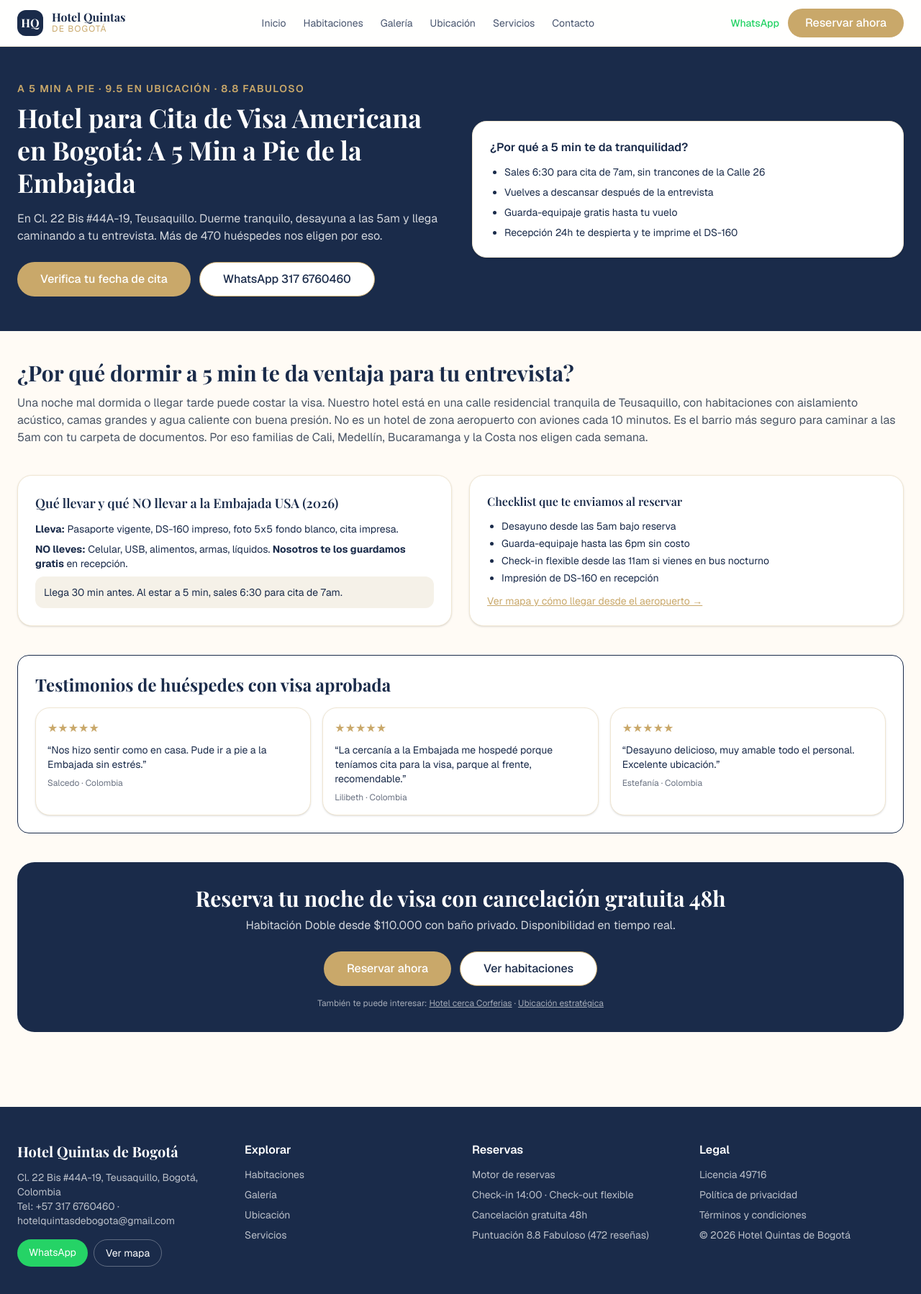
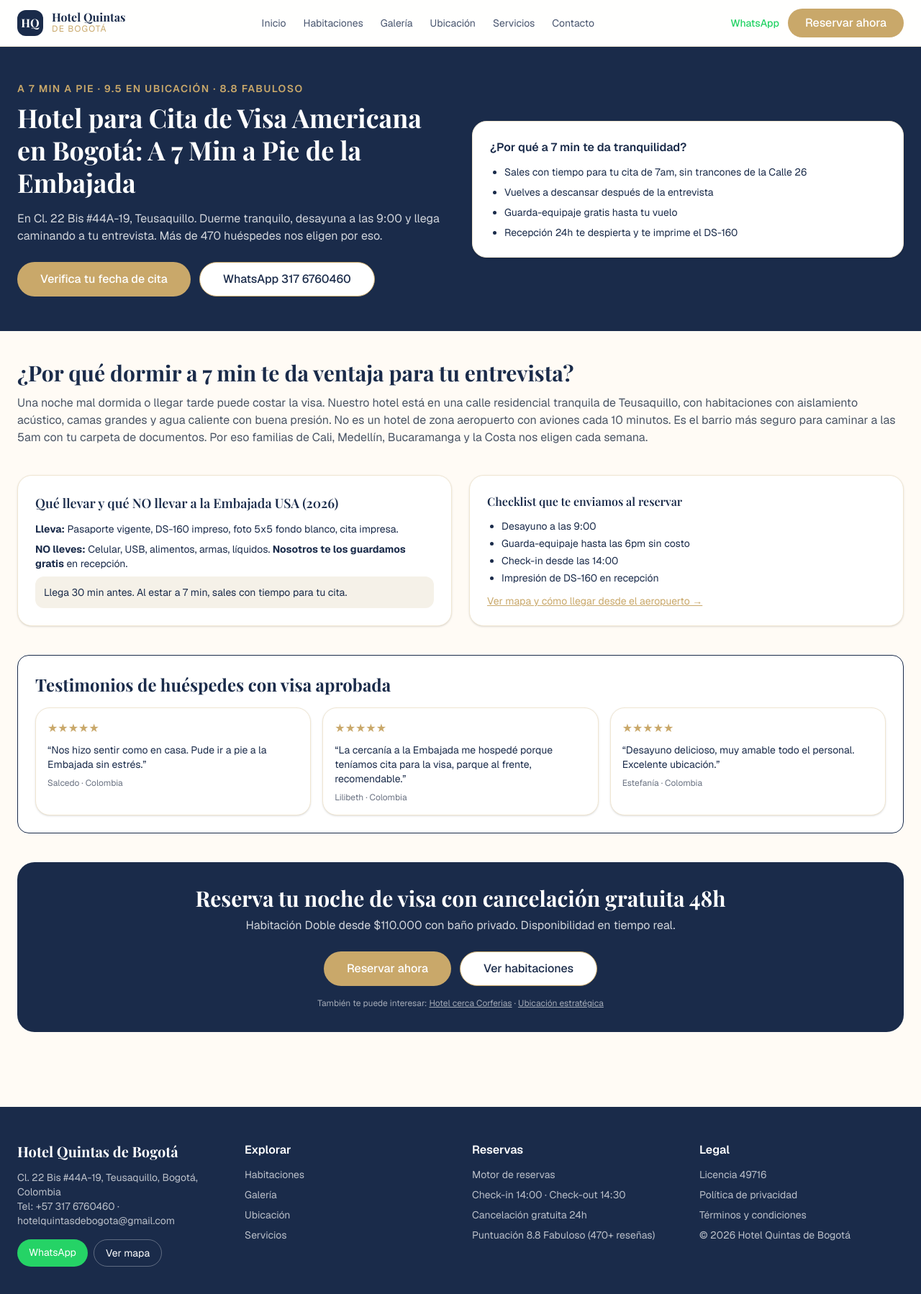
Before and after one commit to plagocorp-design/hotel-quintas-bogota, a Next.js app: page /hotel-cerca-embajada-americana-bogota in a window 1280 px wide. Shown: the top 1798 px of the page at 72% size. Built offline with nearby package versions, Linux system fonts and the light colour scheme; a web font is replaced by a local one.

Commit message:
fix: contenido real del dueño - 24h cancelación, check-out 14:30, desayuno 9:00, distancias 7 min, descuento efectivo -10%, metadata hotelquintasdebogota.com

```diff
--- a/prisma/seed.mjs
+++ b/prisma/seed.mjs
@@ -16,8 +16,8 @@ async function main() {
       phone: "+57 317 6760460",
       email: "hotelquintasdebogota@gmail.com",
       checkInTime: "14:00",
-      checkOutTime: "12:00",
-      cancellationPolicy: "Cancelación gratuita 48h antes. Después se cobra 1 noche.",
+      checkOutTime: "14:30",
+      cancellationPolicy: "Cancelación gratuita 24h antes. Después se cobra 1 noche.",
     },
   });
 
--- a/src/app/hotel-cerca-embajada-americana-bogota/page.tsx
+++ b/src/app/hotel-cerca-embajada-americana-bogota/page.tsx
@@ -7,13 +7,13 @@ import { Card } from "@/components/ui/card";
 import { hotel } from "@/lib/utils";
 
 export const metadata: Metadata = {
-  title: "Hotel Cerca Embajada Americana Bogotá - A 5 Min a Pie | Quintas",
-  description: "¿Cita para visa USA? Duerme a 5 min a pie de la Embajada. Hotel Quintas 9.5 en ubicación, desayuno 5am y tranquilidad. 470+ reseñas 8.8. ¡Reserva directa!",
+  title: "Hotel Cerca Embajada Americana Bogotá - A 7 Min a Pie | Quintas",
+  description: "¿Cita para visa USA? Duerme a 7 min a pie de la Embajada. Hotel Quintas 9.5 en ubicación, desayuno a las 9:00 y tranquilidad. 470+ reseñas 8.8. ¡Reserva directa!",
   keywords: ["hotel cerca embajada americana bogota","hotel para visa americana bogota","donde dormir cita embajada usa","hotel cerca embajada usa bogota"],
   alternates: { canonical: "https://hotelquintasdebogota.com/hotel-cerca-embajada-americana-bogota" },
   openGraph: {
-    title: "Hotel a 5 Min de la Embajada Americana - Hotel Quintas",
-    description: "A 400 metros de la Embajada USA. Desayuno 5am, guarda-equipaje y tranquilidad total. 8.8 Fabuloso.",
+    title: "Hotel a 7 Min de la Embajada Americana - Hotel Quintas",
+    description: "A 7 min a pie de la Embajada USA. Desayuno a las 9:00, guarda-equipaje y tranquilidad total. 8.8 Fabuloso.",
     type: "website",
   },
 };
@@ -23,9 +23,9 @@ export default function EmbajadaPage() {
     "@context": "https://schema.org",
     "@type": "FAQPage",
     mainEntity: [
-      { "@type": "Question", name: "¿A qué distancia está de la Embajada Americana?", acceptedAnswer: { "@type": "Answer", text: "A 400 metros, 5 minutos a pie de la entrada de la Embajada en la Carrera 45 con Calle 26. Puedes ir caminando sin taxi." } },
-      { "@type": "Question", name: "¿Dan desayuno antes de mi cita de las 7am?", acceptedAnswer: { "@type": "Answer", text: "Sí, con aviso previo servimos desayuno desde las 5am y guardamos tu celular y equipaje gratis, ya que no te dejan entrar con ellos." } },
-      { "@type": "Question", name: "¿A qué hora debo llegar a mi cita?", acceptedAnswer: { "@type": "Answer", text: "30 minutos antes. Al estar a 5 min, puedes salir 6:30 para cita de 7am sin estrés de tráfico." } },
+      { "@type": "Question", name: "¿A qué distancia está de la Embajada Americana?", acceptedAnswer: { "@type": "Answer", text: "A 7 minutos a pie de la entrada de la Embajada en la Carrera 45 con Calle 26. Puedes ir caminando sin taxi." } },
+      { "@type": "Question", name: "¿Dan desayuno antes de mi cita de las 7am?", acceptedAnswer: { "@type": "Answer", text: "El desayuno se sirve a las 9:00. Guardamos tu celular y equipaje gratis, ya que no te dejan entrar con ellos." } },
+      { "@type": "Question", name: "¿A qué hora debo llegar a mi cita?", acceptedAnswer: { "@type": "Answer", text: "30 minutos antes. Al estar a 7 min, puedes salir con tiempo sin estrés de tráfico." } },
     ],
   };
   const breadcrumbJsonLd = {
@@ -47,18 +47,18 @@ export default function EmbajadaPage() {
       <section className="bg-[#1A2B4A] text-white py-12">
         <div className="mx-auto max-w-7xl px-4 sm:px-6 grid md:grid-cols-2 gap-8 items-center">
           <div>
-            <div className="text-[#C9A86A] text-sm font-semibold tracking-widest">A 5 MIN A PIE · 9.5 EN UBICACIÓN · 8.8 FABULOSO</div>
-            <h1 className="font-serif text-4xl font-bold leading-tight mt-2">Hotel para Cita de Visa Americana en Bogotá: A 5 Min a Pie de la Embajada</h1>
-            <p className="mt-4 text-white/80">En Cl. 22 Bis #44A-19, Teusaquillo. Duerme tranquilo, desayuna a las 5am y llega caminando a tu entrevista. Más de 470 huéspedes nos eligen por eso.</p>
+            <div className="text-[#C9A86A] text-sm font-semibold tracking-widest">A 7 MIN A PIE · 9.5 EN UBICACIÓN · 8.8 FABULOSO</div>
+            <h1 className="font-serif text-4xl font-bold leading-tight mt-2">Hotel para Cita de Visa Americana en Bogotá: A 7 Min a Pie de la Embajada</h1>
+            <p className="mt-4 text-white/80">En Cl. 22 Bis #44A-19, Teusaquillo. Duerme tranquilo, desayuna a las 9:00 y llega caminando a tu entrevista. Más de 470 huéspedes nos eligen por eso.</p>
             <div className="mt-6 flex gap-3">
               <Link href="/reservas?roomType=doble"><Button variant="gold" size="lg">Verifica tu fecha de cita</Button></Link>
-              <a href={hotel.whatsappUrl("Hola, tengo cita en la Embajada el... ¿tienen disponibilidad a 5 min?")} target="_blank"><Button variant="outline" size="lg" className="bg-white text-[#1A2B4A]">WhatsApp 317 6760460</Button></a>
+              <a href={hotel.whatsappUrl("Hola, tengo cita en la Embajada el... ¿tienen disponibilidad a 7 min?")} target="_blank"><Button variant="outline" size="lg" className="bg-white text-[#1A2B4A]">WhatsApp 317 6760460</Button></a>
             </div>
           </div>
           <Card className="p-6 bg-white text-[#1A2B4A]">
-            <div className="font-semibold">¿Por qué a 5 min te da tranquilidad?</div>
+            <div className="font-semibold">¿Por qué a 7 min te da tranquilidad?</div>
             <ul className="mt-3 space-y-2 text-sm list-disc pl-5">
-              <li>Sales 6:30 para cita de 7am, sin trancones de la Calle 26</li>
+              <li>Sales con tiempo para tu cita de 7am, sin trancones de la Calle 26</li>
               <li>Vuelves a descansar después de la entrevista</li>
               <li>Guarda-equipaje gratis hasta tu vuelo</li>
               <li>Recepción 24h te despierta y te imprime el DS-160</li>
@@ -69,7 +69,7 @@ export default function EmbajadaPage() {
 
       <div className="mx-auto max-w-7xl px-4 sm:px-6 py-10 space-y-10">
         <section>
-          <h2 className="font-serif text-3xl font-bold">¿Por qué dormir a 5 min te da ventaja para tu entrevista?</h2>
+          <h2 className="font-serif text-3xl font-bold">¿Por qué dormir a 7 min te da ventaja para tu entrevista?</h2>
           <p className="mt-3 text-gray-600">Una noche mal dormida o llegar tarde puede costar la visa. Nuestro hotel está en una calle residencial tranquila de Teusaquillo, con habitaciones con aislamiento acústico, camas grandes y agua caliente con buena presión. No es un hotel de zona aeropuerto con aviones cada 10 minutos. Es el barrio más seguro para caminar a las 5am con tu carpeta de documentos. Por eso familias de Cali, Medellín, Bucaramanga y la Costa nos eligen cada semana.</p>
         </section>
 
@@ -79,15 +79,15 @@ export default function EmbajadaPage() {
             <div className="mt-3 text-sm space-y-2">
               <div><b>Lleva:</b> Pasaporte vigente, DS-160 impreso, foto 5x5 fondo blanco, cita impresa.</div>
               <div><b>NO lleves:</b> Celular, USB, alimentos, armas, líquidos. <b>Nosotros te los guardamos gratis</b> en recepción.</div>
-              <div className="bg-[#F5F1E8] p-3 rounded-xl">Llega 30 min antes. Al estar a 5 min, sales 6:30 para cita de 7am.</div>
+              <div className="bg-[#F5F1E8] p-3 rounded-xl">Llega 30 min antes. Al estar a 7 min, sales con tiempo para tu cita.</div>
             </div>
           </Card>
           <Card className="p-6 bg-[#F5F1E8] border-[#C9A86A]/30">
             <h3 className="font-semibold">Checklist que te enviamos al reservar</h3>
             <ul className="mt-3 text-sm space-y-1 list-disc pl-5">
-              <li>Desayuno desde las 5am bajo reserva</li>
+              <li>Desayuno a las 9:00</li>
               <li>Guarda-equipaje hasta las 6pm sin costo</li>
-              <li>Check-in flexible desde las 11am si vienes en bus nocturno</li>
+              <li>Check-in desde las 14:00</li>
               <li>Impresión de DS-160 en recepción</li>
             </ul>
             <Link href="/ubicacion" className="text-sm text-[#C9A86A] underline mt-3 block">Ver mapa y cómo llegar desde el aeropuerto →</Link>
--- a/src/app/layout.tsx
+++ b/src/app/layout.tsx
@@ -7,13 +7,31 @@ const playfair = Playfair_Display({ variable: "--font-playfair", subsets: ["lati
 
 export const metadata: Metadata = {
   title: "Hotel Quintas de Bogotá | Teusaquillo - 8.8 Fabuloso",
-  description: "Hotel Quintas de Bogotá, Cl. 22 Bis #44A-19 Teusaquillo. 8.8 Fabuloso, ubicación 9.5. WiFi gratis, desayuno excepcional, recepción 24h. Cerca Embajada USA y Corferias.",
-  keywords: ["hotel bogotá","teusaquillo","hotel quintas","embajada usa","corferias","hotel familiar bogotá"],
+  description: "Hotel Quintas de Bogotá, Cl. 22 Bis #44A-19 Teusaquillo. 8.8 Fabuloso, ubicación 9.5. WiFi gratis, desayuno a las 9:00, recepción 24h. Cerca Embajada USA y Corferias. Pago en efectivo -10%.",
+  keywords: ["hotel bogotá","teusaquillo","hotel quintas","embajada usa","corferias","hotel familiar bogotá","hotel cerca embajada americana","hotel cerca corferias"],
+  metadataBase: new URL("https://hotelquintasdebogota.com"),
+  alternates: { canonical: "/" },
+  verification: {
+    google: "TU_CODIGO_AQUI",
+  },
   openGraph: {
-    title: "Hotel Quintas de Bogotá",
-    description: "Comodidad familiar a minutos del aeropuerto. WiFi, desayuno y atención 24/7.",
+    title: "Hotel Quintas de Bogotá | Teusaquillo",
+    description: "Hotel 8.8 Fabuloso en Teusaquillo. 7 min Embajada USA, 7 min Corferias. Desayuno, WiFi, recepción 24h.",
+    url: "https://hotelquintasdebogota.com",
+    siteName: "Hotel Quintas de Bogotá",
     locale: "es_CO",
-  }
+    type: "website",
+  },
+  twitter: {
+    card: "summary_large_image",
+    title: "Hotel Quintas de Bogotá | Teusaquillo",
+    description: "Hotel 8.8 Fabuloso en Teusaquillo. 7 min Embajada USA, 7 min Corferias.",
+  },
+  robots: {
+    index: true,
+    follow: true,
+    googleBot: { index: true, follow: true },
+  },
 };
 
 export default function RootLayout({ children }: { children: React.ReactNode }) {
@@ -22,9 +40,10 @@ export default function RootLayout({ children }: { children: React.ReactNode })
       <body className="min-h-full flex flex-col bg-[#FFFBF5]" suppressHydrationWarning>{children}
       <script type="application/ld+json" dangerouslySetInnerHTML={{__html: JSON.stringify({
         "@context":"https://schema.org","@type":"Hotel",name:"Hotel Quintas de Bogotá",
+        url:"https://hotelquintasdebogota.com",
         address:{ "@type":"PostalAddress", streetAddress:"Cl. 22 Bis #44A-19", addressLocality:"Bogotá", addressRegion:"Cundinamarca", addressCountry:"CO"},
         telephone:"+57 317 6760460", email:"hotelquintasdebogota@gmail.com",
-        starRating:{ "@type":"Rating", ratingValue:"3"}, aggregateRating:{ "@type":"AggregateRating", ratingValue:"8.8", reviewCount:"472"}
+        starRating:{ "@type":"Rating", ratingValue:"3"}, aggregateRating:{ "@type":"AggregateRating", ratingValue:"8.8", reviewCount:"470"}
       })}} />
       </body>
     </html>
--- a/src/app/page.tsx
+++ b/src/app/page.tsx
@@ -22,12 +22,13 @@ export default async function Home(){
   const services = [
     { icon:"📶", title:"WiFi gratis", desc:"Fibra en todo el hotel" },
     { icon:"🛎️", title:"Recepción 24h", desc:"Equipo siempre atento" },
-    { icon:"🍳", title:"Desayuno excepcional", desc:"Completo, casero y delicioso" },
+    { icon:"🍳", title:"Desayuno a las 9:00", desc:"Casero y delicioso" },
     { icon:"🧹", title:"Limpieza diaria", desc:"Habitaciones impecables" },
     { icon:"👨‍👩‍👧‍👦", title:"Habitaciones familiares", desc:"Hasta 5 personas, interconectadas" },
     { icon:"🛡️", title:"Seguridad 24h", desc:"Cámaras y personal" },
     { icon:"🛋️", title:"Zonas de esparcimiento", desc:"Sala, patio al aire libre" },
     { icon:"🚿", title:"Agua caliente", desc:"Ducha con buena presión" },
+    { icon:"💵", title:"Efectivo -10%", desc:"Descuento por pago en efectivo" },
   ];
   return (
     <>
@@ -39,15 +40,15 @@ export default async function Home(){
         </div>
         <div className="relative mx-auto max-w-7xl px-4 sm:px-6 py-12 md:py-20 grid md:grid-cols-2 gap-8 items-center">
           <div className="text-white">
-            <Badge className="bg-[#C9A86A] text-white mb-4">★ 8.8 Fabuloso · 472 reseñas · Ubicación 9.5</Badge>
+            <Badge className="bg-[#C9A86A] text-white mb-4">★ 8.8 Fabuloso · 470+ reseñas · Ubicación 9.5</Badge>
             <h1 className="font-serif text-4xl md:text-5xl font-bold leading-tight">Tu casa en Bogotá,<br/>a minutos de todo</h1>
-            <p className="mt-4 text-white/90 text-lg">En Teusaquillo, a 10 min del Aeropuerto El Dorado y a pasos de Corferias y Embajada USA. Desayuno delicioso, tranquilidad para descansar y servicio atento.</p>
+            <p className="mt-4 text-white/90 text-lg">En Teusaquillo, a 15 min del Aeropuerto El Dorado, 7 min de Corferias y 7 min de la Embajada USA. Desayuno a las 9:00, tranquilidad para descansar y servicio atento. Pago en efectivo con -10%.</p>
             <div className="mt-6 flex flex-wrap gap-3">
               <Link href="/reservas"><Button variant="gold" size="lg">Reservar ahora</Button></Link>
               <a href={hotel.whatsappUrl()} target="_blank"><Button variant="outline" size="lg" className="bg-white">WhatsApp 317 6760460</Button></a>
             </div>
             <div className="mt-6 flex gap-4 text-sm">
-              <span>✓ WiFi gratis</span><span>✓ Recepción 24h</span><span>✓ Desayuno excepcional</span>
+              <span>✓ WiFi gratis</span><span>✓ Recepción 24h</span><span>✓ Desayuno 9:00</span><span>✓ Efectivo -10%</span>
             </div>
           </div>
           <BookingWidget/>
@@ -93,8 +94,8 @@ export default async function Home(){
           <div className="mt-8 grid md:grid-cols-4 gap-4">
             {[
               {t:"Aeropuerto El Dorado", d:"8 km · 15 min en carro", icon:"✈️"},
-              {t:"Corferias", d:"15 min a pie", icon:"🏢"},
-              {t:"Embajada USA", d:"A pocas cuadras", icon:"🇺🇸"},
+              {t:"Corferias", d:"7 min a pie", icon:"🏢"},
+              {t:"Embajada USA", d:"7 min a pie", icon:"🇺🇸"},
               {t:"Parque Simón Bolívar", d:"5 km · pulmón de la ciudad", icon:"🌳"},
             ].map(c=>(
               <Card key={c.t} className="text-center p-6">
--- a/src/app/servicios/page.tsx
+++ b/src/app/servicios/page.tsx
@@ -14,11 +14,14 @@ export default function Servicios(){
         <div className="mt-8 bg-[#F5F1E8] p-6 rounded-2xl">
           <div className="font-semibold">Normas de la casa</div>
           <ul className="text-sm mt-2 space-y-1 list-disc pl-5">
-            <li>Check-in desde 14:00 hasta 00:00</li>
-            <li>Check-out flexible 24h (consultar)</li>
+            <li>Check-in desde 14:00</li>
+            <li>Check-out a las 14:30</li>
             <li>No se admiten mascotas · No fumar</li>
-            <li>Cancelación según tarifa elegida</li>
-            <li>Métodos de pago: Efectivo, Visa, Master, Amex, Transferencia</li>
+            <li>Cancelación gratuita 24h</li>
+            <li>Desayuno servido a las 9:00</li>
+            <li>Parqueadero desde $10.000 (consultar según vehículo)</li>
+            <li>Métodos de pago: Efectivo (-10%), transferencia Nequi/Daviplata, Visa, Master</li>
+            <li>Guarda-equipaje y plancha sin costo</li>
           </ul>
         </div>
       </div>
--- a/src/app/ubicacion/page.tsx
+++ b/src/app/ubicacion/page.tsx
@@ -19,11 +19,11 @@ export default function Ubicacion(){
             </div>
             <div className="bg-white p-4 rounded-2xl border">
               <div className="font-semibold">Desde Corferias</div>
-              <div className="text-sm text-gray-600">15 min a pie · 5 min en carro</div>
+              <div className="text-sm text-gray-600">7 min a pie · 3 min en carro</div>
             </div>
             <div className="bg-white p-4 rounded-2xl border">
               <div className="font-semibold">Desde Embajada USA</div>
-              <div className="text-sm text-gray-600">A pocas cuadras, ideal para citas de visa</div>
+              <div className="text-sm text-gray-600">7 min a pie, ideal para citas de visa</div>
             </div>
             <a href={hotel.mapsUrl} target="_blank" className="inline-block bg-[#1A2B4A] text-white px-6 py-3 rounded-full">Abrir en Google Maps</a>
           </div>
--- a/src/components/site/Footer.tsx
+++ b/src/components/site/Footer.tsx
@@ -25,9 +25,9 @@ export default function Footer(){
           <div className="font-semibold mb-3">Reservas</div>
           <ul className="space-y-2 text-sm text-white/70">
             <li><Link href="/reservas">Motor de reservas</Link></li>
-            <li>Check-in 14:00 · Check-out flexible</li>
-            <li>Cancelación gratuita 48h</li>
-            <li>Puntuación 8.8 Fabuloso (472 reseñas)</li>
+            <li>Check-in 14:00 · Check-out 14:30</li>
+            <li>Cancelación gratuita 24h</li>
+            <li>Puntuación 8.8 Fabuloso (470+ reseñas)</li>
           </ul>
         </div>
         <div>
--- a/src/lib/mockData.ts
+++ b/src/lib/mockData.ts
@@ -20,12 +20,13 @@ export const testimonials = [
 export const services = [
   { icon:"📶", title:"WiFi gratis", desc:"Fibra en todo el hotel" },
   { icon:"🛎️", title:"Recepción 24h", desc:"Equipo siempre atento" },
-  { icon:"🍳", title:"Desayuno excepcional", desc:"Completo, casero y delicioso" },
+  { icon:"🍳", title:"Desayuno a las 9:00", desc:"Casero y delicioso" },
   { icon:"🧹", title:"Limpieza diaria", desc:"Habitaciones impecables" },
   { icon:"👨‍👩‍👧‍👦", title:"Habitaciones familiares", desc:"Hasta 5 personas, interconectadas" },
   { icon:"🛡️", title:"Seguridad 24h", desc:"Cámaras y personal" },
   { icon:"🛋️", title:"Zonas de esparcimiento", desc:"Sala, patio al aire libre" },
   { icon:"🚿", title:"Agua caliente", desc:"Ducha con buena presión" },
+  { icon:"💵", title:"Efectivo -10%", desc:"Descuento por pago en efectivo" },
 ];
 
 export const mockReservations = [
```
Also changed, not shown: 1 other file (tests, documents, lock files or other folders).
